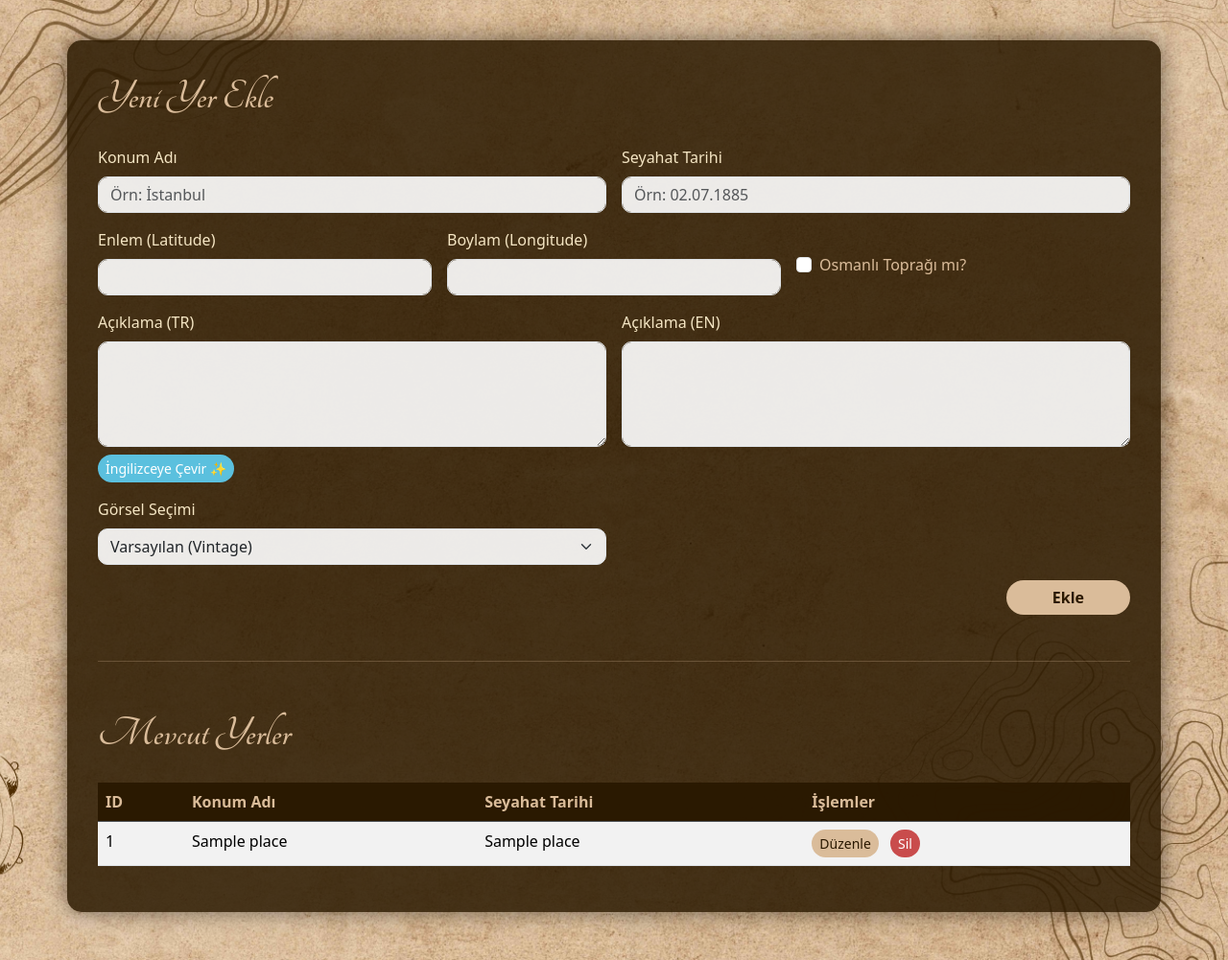
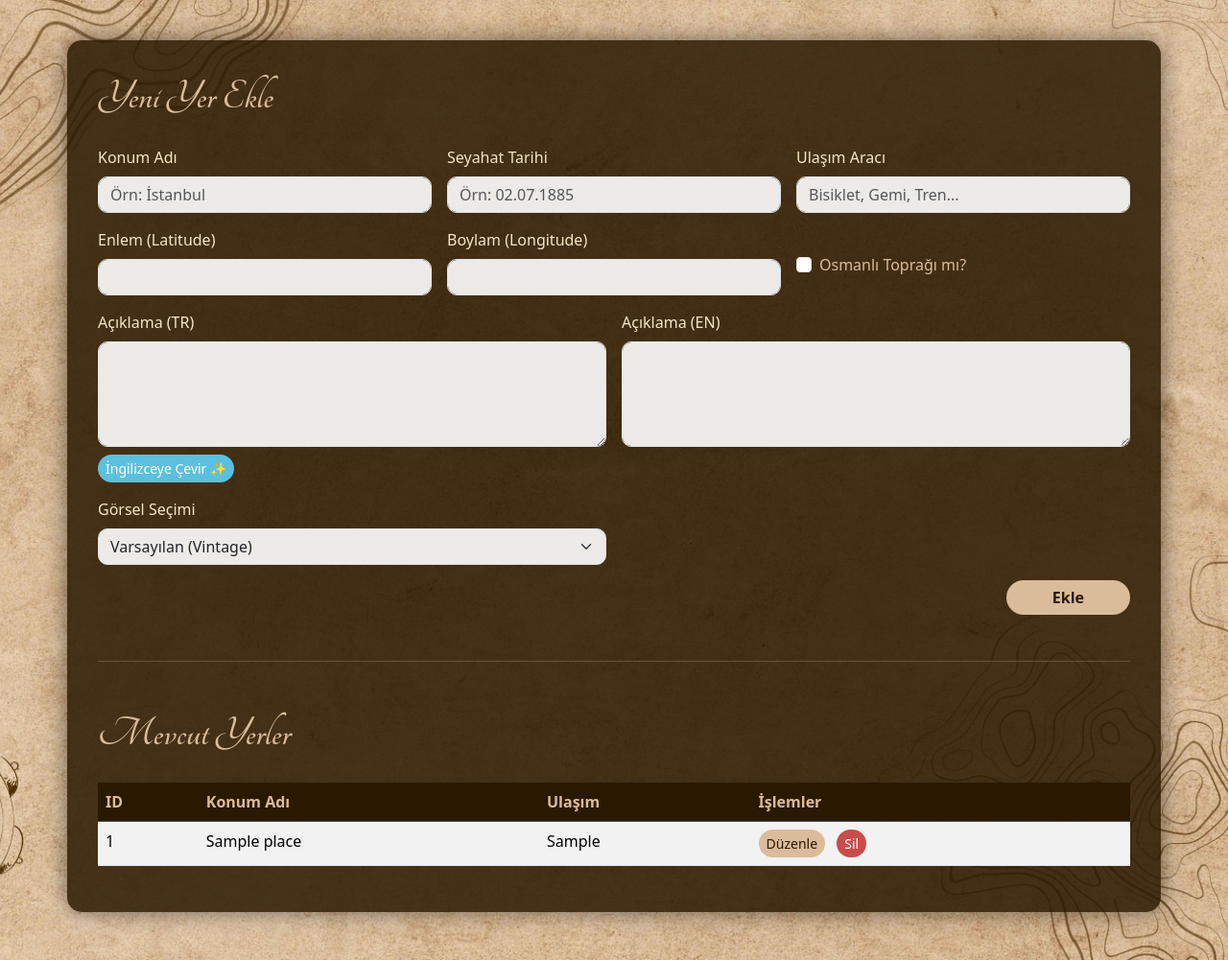
Before and after one commit to DiLaRaSnTrK/thomas-map, a FastAPI app: template templates/admin.html in a window 1280 px wide. Shown: the part 62-1063 px from the top of the page at 96% size. Run offline with FastAPI, Linux system fonts and the light colour scheme; the template is opened without the code that fills it: most values are stand-ins (such as "Sample title", 1, 10 or a date in 2020); parts of the project's set-up code (start-up, migrations or seed data) failed here and were passed over.

Commit message:
araç bilgisi

```diff
--- a/app.py
+++ b/app.py
@@ -3,6 +3,7 @@ from fastapi.responses import HTMLResponse, RedirectResponse, JSONResponse
 from fastapi.staticfiles import StaticFiles
 from fastapi.templating import Jinja2Templates
 from sqlalchemy.future import select
+from sqlalchemy import delete
 from database import SessionLocal, engine, Base, database
 from models import Place
 from auth import create_session, check_login
@@ -11,8 +12,6 @@ from dotenv import load_dotenv
 import pandas as pd
 import os
 from deep_translator import GoogleTranslator
-from sqlalchemy import delete
-
 
 # Ortam değişkenlerini yükle
 load_dotenv()
@@ -44,17 +43,18 @@ async def shutdown():
 # ---------------- Ana Sayfa ----------------
 @app.get("/", response_class=HTMLResponse)
 async def index(request: Request):
+    # Rotanın sırayla çizilmesi için ID'ye göre sıralıyoruz
     query = select(Place).order_by(Place.id)
     async with SessionLocal() as session:
         result = await session.execute(query)
         places = result.scalars().all()
 
-    # 🔽🔽🔽 BURASI EKLENECEK
     places_json = [
         {
             "id": p.id,
             "name_historic": p.name_historic,
             "name_modern": p.name_modern,
+            "transport_type": p.transport_type, # Ana sayfaya eklendi
             "latitude": p.latitude,
             "longitude": p.longitude,
             "is_in_ottoman": p.is_in_ottoman,
@@ -63,11 +63,10 @@ async def index(request: Request):
         }
         for p in places
     ]
-    # 🔼🔼🔼
 
     return templates.TemplateResponse("index.html", {
         "request": request,
-        "places": places_json,   # 👈 ORM DEĞİL JSON GİDİYOR
+        "places": places_json,
         "google_maps_key": os.getenv("GOOGLE_MAPS_API_KEY")
     })
 
@@ -99,7 +98,7 @@ async def logout():
 # ---------------- Admin Panel ----------------
 @app.get("/admin", response_class=HTMLResponse)
 async def admin(request: Request, user: str = Depends(check_login)):
-    query = select(Place)
+    query = select(Place).order_by(Place.id)
     async with SessionLocal() as session:
         result = await session.execute(query)
         places = result.scalars().all()
@@ -115,6 +114,7 @@ async def add_place(
     request: Request,
     name_historic: str = Form(...),
     name_modern: str = Form(...),
+    transport_type: str = Form(None), # Formdan gelen veri eklendi
     latitude: float = Form(...),
     longitude: float = Form(...),
     is_in_ottoman: bool = Form(False),
@@ -126,6 +126,7 @@ async def add_place(
         place = Place(
             name_historic=name_historic,
             name_modern=name_modern,
+            transport_type=transport_type, # Veritabanına kaydediliyor
             latitude=latitude,
             longitude=longitude,
             is_in_ottoman=is_in_ottoman,
@@ -134,9 +135,8 @@ async def add_place(
         )
         session.add(place)
         await session.commit()
-    return RedirectResponse(url="/admin", status_code=303)
+    return RedirectResponse(url="/admin?msg=added", status_code=303)
 
-# app.py dosyasına eklenecek yeni rotalar
 
 @app.get("/admin/delete/{place_id}")
 async def delete_place(place_id: int, user: str = Depends(check_login)):
@@ -147,7 +147,8 @@ async def delete_place(place_id: int, user: str = Depends(check_login)):
         if place:
             await session.delete(place)
             await session.commit()
-    return RedirectResponse(url="/admin", status_code=303)
+    return RedirectResponse(url="/admin?msg=deleted", status_code=303)
+
 
 @app.get("/admin/edit/{place_id}", response_class=HTMLResponse)
 async def edit_page(request: Request, place_id: int, user: str = Depends(check_login)):
@@ -157,11 +158,13 @@ async def edit_page(request: Request, place_id: int, user: str = Depends(check_l
         place = result.scalar_one_or_none()
     return templates.TemplateResponse("edit.html", {"request": request, "place": place})
 
+
 @app.post("/admin/edit/{place_id}")
-async def edit_place(
+async def edit_save(
     place_id: int,
     name_historic: str = Form(...),
     name_modern: str = Form(...),
+    transport_type: str = Form(None), # Düzenleme formuna eklendi
     latitude: float = Form(...),
     longitude: float = Form(...),
     is_in_ottoman: bool = Form(False),
@@ -176,48 +179,53 @@ async def edit_place(
         if place:
             place.name_historic = name_historic
             place.name_modern = name_modern
+            place.transport_type = transport_type # Güncelleniyor
             place.latitude = latitude
             place.longitude = longitude
             place.is_in_ottoman = is_in_ottoman
             place.description_tr = description_tr
             place.description_en = description_en
             await session.commit()
-    return RedirectResponse(url="/admin", status_code=303)
+    return RedirectResponse(url="/admin?msg=updated", status_code=303)
 
-# ---------------- Excel'den Veri Yükleme ----------------
-# --- app.py içindeki load_excel fonksiyonunu bu şekilde güncelleyin ---
-# app.py içindeki ilgili kısımları bu şekilde güncelleyin
+
+# ---------------- Otomatik Çeviri ve Excel ----------------
+
+@app.post("/admin/translate")
+async def translate_text(request: Request):
+    try:
+        data = await request.json()
+        text_to_translate = data.get("text")
+        if not text_to_translate:
+            return {"translated_text": ""}
+
+        translated = GoogleTranslator(source='tr', target='en').translate(text_to_translate)
+        return {"translated_text": translated}
+    except Exception as e:
+        print(f"Çeviri hatası: {e}")
+        return JSONResponse({"error": "Çeviri yapılamadı", "details": str(e)}, status_code=500)
+
 
 @app.get("/load_excel")
 async def load_excel():
-    # 1. Dosya Kontrolü
-    # Not: Excel dosyanızın adı tam olarak '123.xlsx' olmalı ve 'data' klasöründe bulunmalıdır.
     excel_path = Path("data/123.xlsx")
     if not excel_path.exists():
         return JSONResponse({"error": f"Excel dosyası '{excel_path}' bulunamadı!"}, status_code=404)
 
-    # 2. Excel'i Oku ve Sütunları Standartlaştır
     df = pd.read_excel(excel_path)
-
-    # Türkçe karakter ve boşluk sorunlarını çözmek için sütun isimlerini temizliyoruz
-    original_cols = df.columns.tolist()
+    # Sütun isimlerini temizle ve küçük harfe çevir
     df.columns = [str(c).strip().lower().replace('ı', 'i').replace('i̇', 'i') for c in df.columns]
 
-    # 3. Çeviri Motorunu Başlat (Türkçe -> İngilizce)
     translator = GoogleTranslator(source='tr', target='en')
 
     async with SessionLocal() as session:
-        # 4. Önce Mevcut Verileri Temizle (Sıfırdan temiz bir yükleme için)
         await session.execute(delete(Place))
         await session.commit()
 
         added = 0
-        # Excel'deki 'NO' sütunu varsa ona göre, yoksa satır sırasına göre yükleme yapar
-        # Bu, haritadaki çizgilerin (polyline) doğru sırayla çizilmesini sağlar.
         for index, row in df.iterrows():
             try:
-                # --- Dinamik Sütun Yakalama ---
-                # Sütun isimleri değişse bile anahtar kelimelerden doğru veriyi bulur
+                # Sütunları anahtar kelimelerle bul
                 lat_col = next((c for c in df.columns if 'enlem' in c or 'lat' in c), None)
                 lon_col = next((c for c in df.columns if 'boylam' in c or 'lon' in c), None)
                 osman_col = next((c for c in df.columns if 'osman' in c), None)
@@ -225,90 +233,52 @@ async def load_excel():
                 mod_col = next((c for c in df.columns if 'lokasyon' in c or 'modern' in c), None)
                 info_col = next((c for c in df.columns if 'bilgi' in c or 'desc' in c), None)
 
-                # Koordinat yoksa bu satırı atla
+                # Sizin Excel'iniz için "araç" veya "kullanılan" kelimelerini kontrol eder
+                vehicle_col = next((c for c in df.columns if 'arac' in c or 'transport' in c or 'kullanilan' in c or 'vasita' in c), None)
+
                 if not lat_col or not lon_col or pd.isna(row[lat_col]):
                     continue
 
-                # --- Osmanlı Toprağı Kontrolü ---
+                # Veri temizleme
+                transport_val = ""
+                if vehicle_col and not pd.isna(row[vehicle_col]):
+                    transport_val = str(row[vehicle_col]).strip()
+
                 is_ottoman_val = False
                 if osman_col:
                     val = str(row[osman_col]).strip().lower()
-                    # 'Evet', 'True', '1' veya 'Yes' değerlerini yakalar
                     is_ottoman_val = val in ["evet", "true", "1", "yes"]
 
-                # --- Otomatik Çeviri İşlemi ---
                 desc_tr = str(row.get(info_col, "")) if info_col else ""
                 desc_en = ""
 
                 if desc_tr and desc_tr != "nan" and desc_tr.strip() != "":
                     try:
-                        # Bilgi metnini otomatik olarak İngilizceye çevirir
                         desc_en = translator.translate(desc_tr)
-                    except Exception as e:
-                        print(f"Çeviri hatası (Satır {index}): {e}")
-                        desc_en = "" # Hata olursa boş bırakır
+                    except:
+                        desc_en = ""
 
-                # 5. Veritabanı Nesnesini Oluştur
                 place = Place(
                     name_historic=str(row.get(hist_col, "")) if hist_col else "",
                     name_modern=str(row.get(mod_col, "")) if mod_col else "",
+                    transport_type=transport_val,  # 👈 Excel'den gelen veri buraya yazılıyor
                     latitude=float(row[lat_col]),
                     longitude=float(row[lon_col]),
                     is_in_ottoman=is_ottoman_val,
                     description_tr=desc_tr,
-                    description_en=desc_en  # Otomatik doldurulan İngilizce alan
+                    description_en=desc_en
                 )
 
                 session.add(place)
                 added += 1
 
             except Exception as e:
-                print(f"Satır {index} işlenirken hata oluştu: {e}")
+                print(f"Hata (Satır {index}): {e}")
                 continue
 
-        # 6. Tüm Değişiklikleri Kaydet
         await session.commit()
 
     return JSONResponse({
         "status": "success",
-        "message": f"Eski veriler temizlendi. {added} yeni kayıt otomatik çevirileriyle birlikte eklendi."
+        "message": f"Eski veriler temizlendi. {added} yeni kayıt yüklendi."
     })
-
-# DÜZENLEME VE SİLME ROTALARI (Admin paneli butonları için)
-@app.get("/admin/delete/{place_id}")
-async def delete_place(place_id: int, user: str = Depends(check_login)):
-    async with SessionLocal() as session:
-        query = select(Place).where(Place.id == place_id)
-        result = await session.execute(query)
-        place = result.scalar_one_or_none()
-        if place:
-            await session.delete(place)
-            await session.commit()
-    return RedirectResponse(url="/admin", status_code=303)
-
-@app.get("/admin/edit/{place_id}", response_class=HTMLResponse)
-async def edit_page(request: Request, place_id: int, user: str = Depends(check_login)):
-    async with SessionLocal() as session:
-        query = select(Place).where(Place.id == place_id)
-        result = await session.execute(query)
-        place = result.scalar_one_or_none()
-    return templates.TemplateResponse("edit.html", {"request": request, "place": place})
-
-@app.post("/admin/edit/{place_id}")
-async def edit_save(place_id: int, name_historic: str = Form(...), name_modern: str = Form(...),
-                    latitude: float = Form(...), longitude: float = Form(...),
-                    is_in_ottoman: bool = Form(False), description_tr: str = Form(""),
-                    user: str = Depends(check_login)):
-    async with SessionLocal() as session:
-        query = select(Place).where(Place.id == place_id)
-        result = await session.execute(query)
-        place = result.scalar_one_or_none()
-        if place:
-            place.name_historic = name_historic
-            place.name_modern = name_modern
-            place.latitude = latitude
-            place.longitude = longitude
-            place.is_in_ottoman = is_in_ottoman
-            place.description_tr = description_tr
-            await session.commit()
-    return RedirectResponse(url="/admin", status_code=303)
--- a/models.py
+++ b/models.py
@@ -12,3 +12,4 @@ class Place(Base):
     is_in_ottoman = Column(Boolean, default=False)
     description_tr = Column(String, default="")
     description_en = Column(String, default="")
+    transport_type = Column(String, nullable=True)
--- a/templates/admin.html
+++ b/templates/admin.html
@@ -40,6 +40,12 @@
         table.table thead.table-dark th { background-color: rgba(43,25,0,0.95); color: #dabc9a; }
         .btn-primary { background-color: #dabc9a; color: #2b1900; border: none; border-radius: 15px; }
         .btn-danger { background-color: #c94c4c; border-radius: 15px; border: none; }
+
+        .alert {
+            border-radius: 15px;
+            border: none;
+            box-shadow: 0 4px 15px rgba(0,0,0,0.3);
+        }
     </style>
 </head>
 <body>
@@ -58,15 +64,21 @@
 </nav>
 
 <div class="container container-box mt-4">
+    <div id="alert-placeholder"></div>
+
     <h2>Yeni Yer Ekle</h2>
     <form method="post" action="/admin/add" class="row g-3 mb-5">
-        <div class="col-md-6">
+        <div class="col-md-4">
             <label class="form-label">Konum Adı</label>
             <input type="text" name="name_modern" class="form-control" placeholder="Örn: İstanbul" required>
         </div>
-        <div class="col-md-6">
+        <div class="col-md-4">
             <label class="form-label">Seyahat Tarihi</label>
             <input type="text" name="name_historic" class="form-control" placeholder="Örn: 02.07.1885" required>
+        </div>
+        <div class="col-md-4">
+            <label class="form-label">Ulaşım Aracı</label>
+            <input type="text" name="transport_type" class="form-control" placeholder="Bisiklet, Gemi, Tren...">
         </div>
 
         <div class="col-md-4">
@@ -116,7 +128,7 @@
             <tr>
                 <th>ID</th>
                 <th>Konum Adı</th>
-                <th>Seyahat Tarihi</th>
+                <th>Ulaşım</th>
                 <th>İşlemler</th>
             </tr>
         </thead>
@@ -125,7 +137,7 @@
             <tr>
                 <td>{{ place.id }}</td>
                 <td>{{ place.name_modern }}</td>
-                <td>{{ place.name_historic }}</td>
+                <td>{{ place.transport_type or '-' }}</td>
                 <td>
                     <a class="btn btn-primary btn-sm me-2" href="/admin/edit/{{ place.id }}">Düzenle</a>
                     <a class="btn btn-danger btn-sm" href="/admin/delete/{{ place.id }}">Sil</a>
@@ -137,6 +149,35 @@
 </div>
 
 <script>
+const urlParams = new URLSearchParams(window.location.search);
+const msg = urlParams.get('msg');
+
+if (msg) {
+    const placeholder = document.getElementById('alert-placeholder');
+    let text = "";
+    let type = "alert-success";
+
+    if (msg === "added") text = "✅ Yeni konum başarıyla eklendi!";
+    if (msg === "updated") text = "📝 Kayıt başarıyla güncellendi!";
+    if (msg === "deleted") { text = "🗑️ Kayıt silindi."; type = "alert-warning"; }
+
+    placeholder.innerHTML = `
+        <div class="alert ${type} alert-dismissible fade show" role="alert">
+            ${text}
+            <button type="button" class="btn-close" data-bs-dismiss="alert" aria-label="Close"></button>
+        </div>
+    `;
+
+    setTimeout(() => {
+        const alert = document.querySelector('.alert');
+        if (alert) {
+            const bsAlert = new bootstrap.Alert(alert);
+            bsAlert.close();
+        }
+        window.history.replaceState({}, document.title, "/admin");
+    }, 3000);
+}
+
 async function autoTranslate() {
     const text = document.getElementById('desc_tr').value;
     if(!text) { alert("Lütfen önce Türkçe açıklamayı girin!"); return; }
```
Also changed, not shown: templates/edit.html (+6 -2 lines), templates/index.html (+47 -67 lines), stevens.db, 1 other file.
